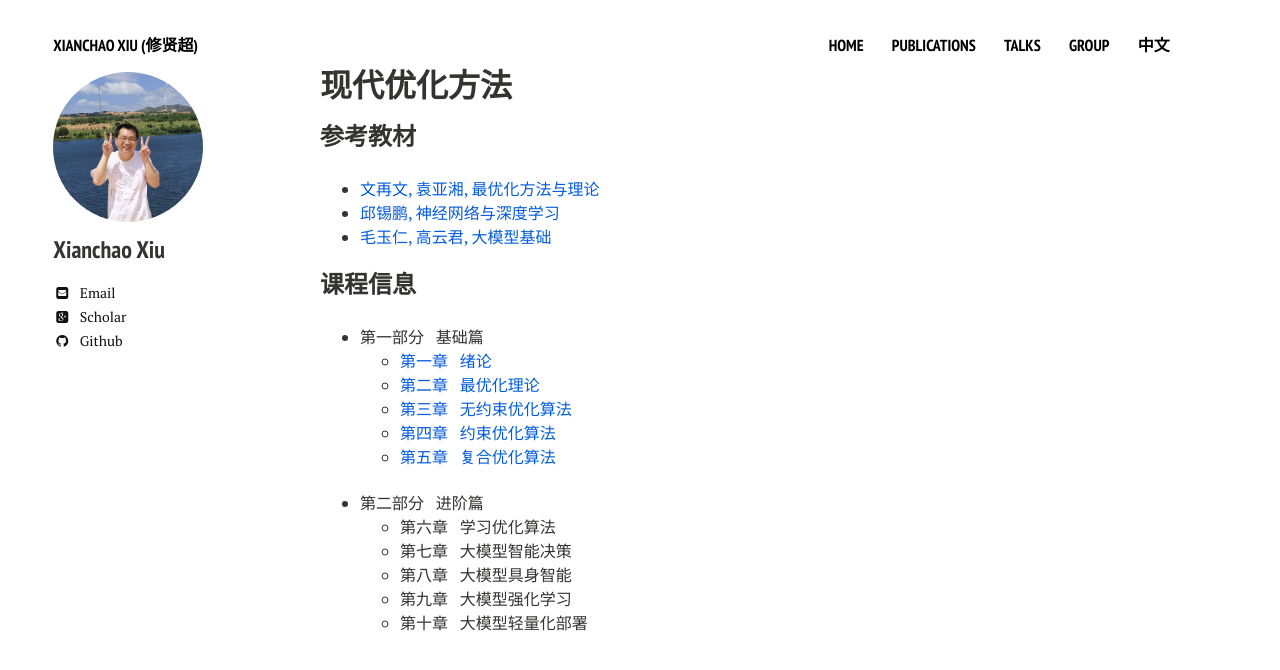
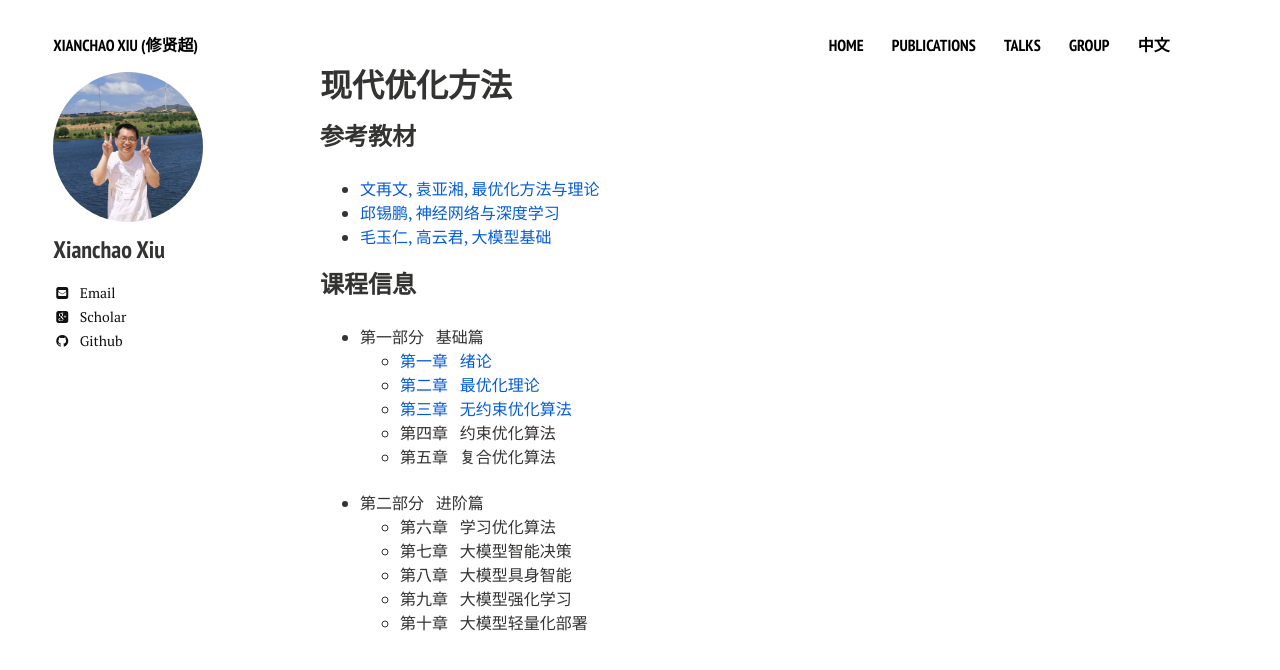
Before and after one commit to xianchaoxiu/xianchaoxiu.github.io, a Jekyll site: the page built from chinese/OPT/index.md, in a window 1280 px wide. Shown: the top 670 px of the page. Built offline with Jekyll 4.4.1, drawn with Linux system fonts in a browser that asks for light colours; nearby versions of some CDN libraries.

Commit message:
Update index.md

```diff
--- a/chinese/OPT/index.md
+++ b/chinese/OPT/index.md
@@ -20,8 +20,8 @@ share: false
   -  <a href="../OPT/绪论.pdf" class="textlink" target="_blank">  第一章 &nbsp;  绪论<br>
   -  <a href="../OPT/最优化理论.pdf" class="textlink" target="_blank">  第二章 &nbsp;  最优化理论<br>
   -  <a href="../OPT/无约束优化算法.pdf" class="textlink" target="_blank">  第三章 &nbsp;  无约束优化算法<br>
-  -  <a href="../OPT/约束优化算法.pdf" class="textlink" target="_blank">  第四章 &nbsp;  约束优化算法<br>
-  -  <a href="../OPT/复合优化算法.pdf" class="textlink" target="_blank">  第五章 &nbsp;  复合优化算法<br><br>
+  -  第四章 &nbsp;  约束优化算法<br>
+  -  第五章 &nbsp;  复合优化算法<br><br>
 
 
 - 第二部分 &nbsp;  进阶篇<br>
```
